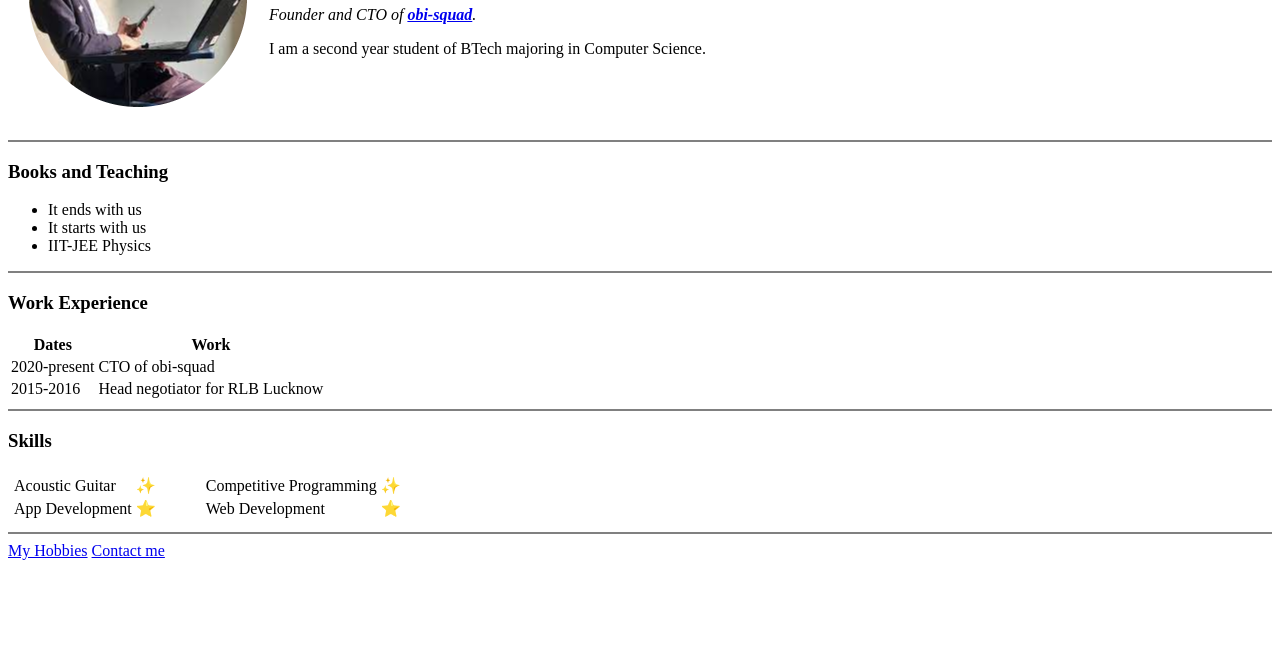
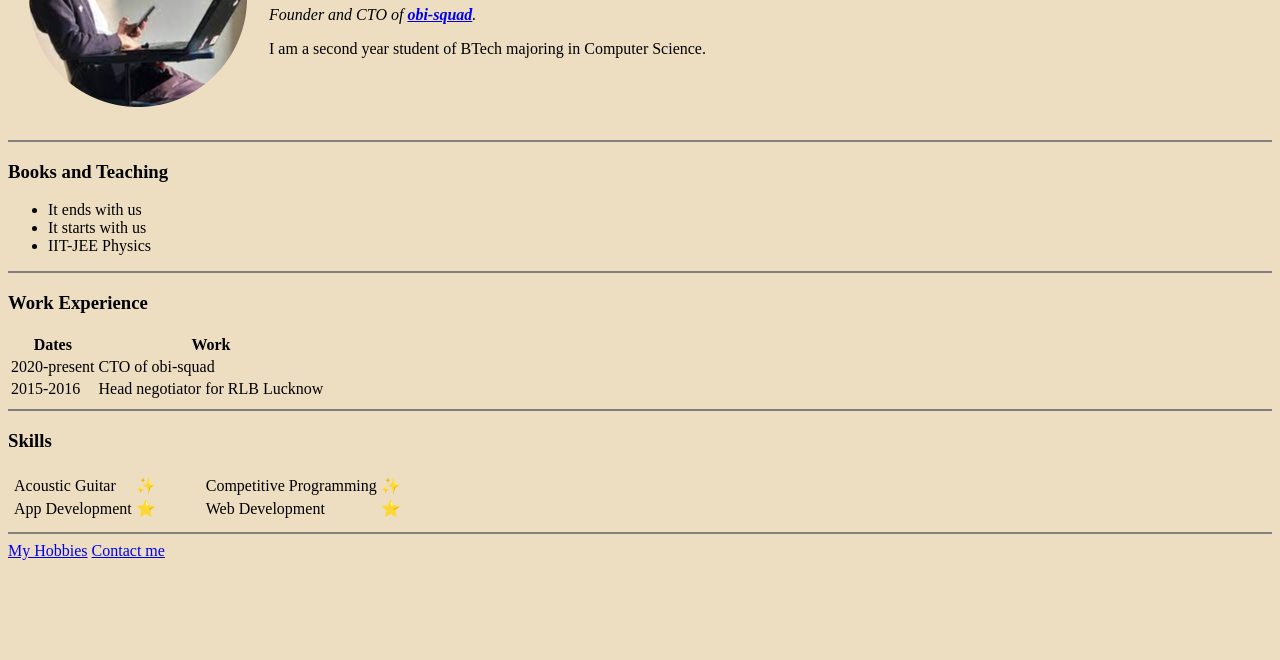
Before and after one commit to saurabhdaju/cv, a plain HTML site: page index.html in a window 1280 px wide. Shown: the part 140-800 px from the top of the page. Drawn offline with Linux system fonts and the light colour scheme.

Commit message:
bg-color changed

```diff
--- a/index.html
+++ b/index.html
@@ -6,7 +6,7 @@
     <title>saurabhdaju</title>
 </head>
 
-<body>
+<body style="background-color: #eddec2;">
     <table cellspacing="20">
         <tr>
             <td>
```
